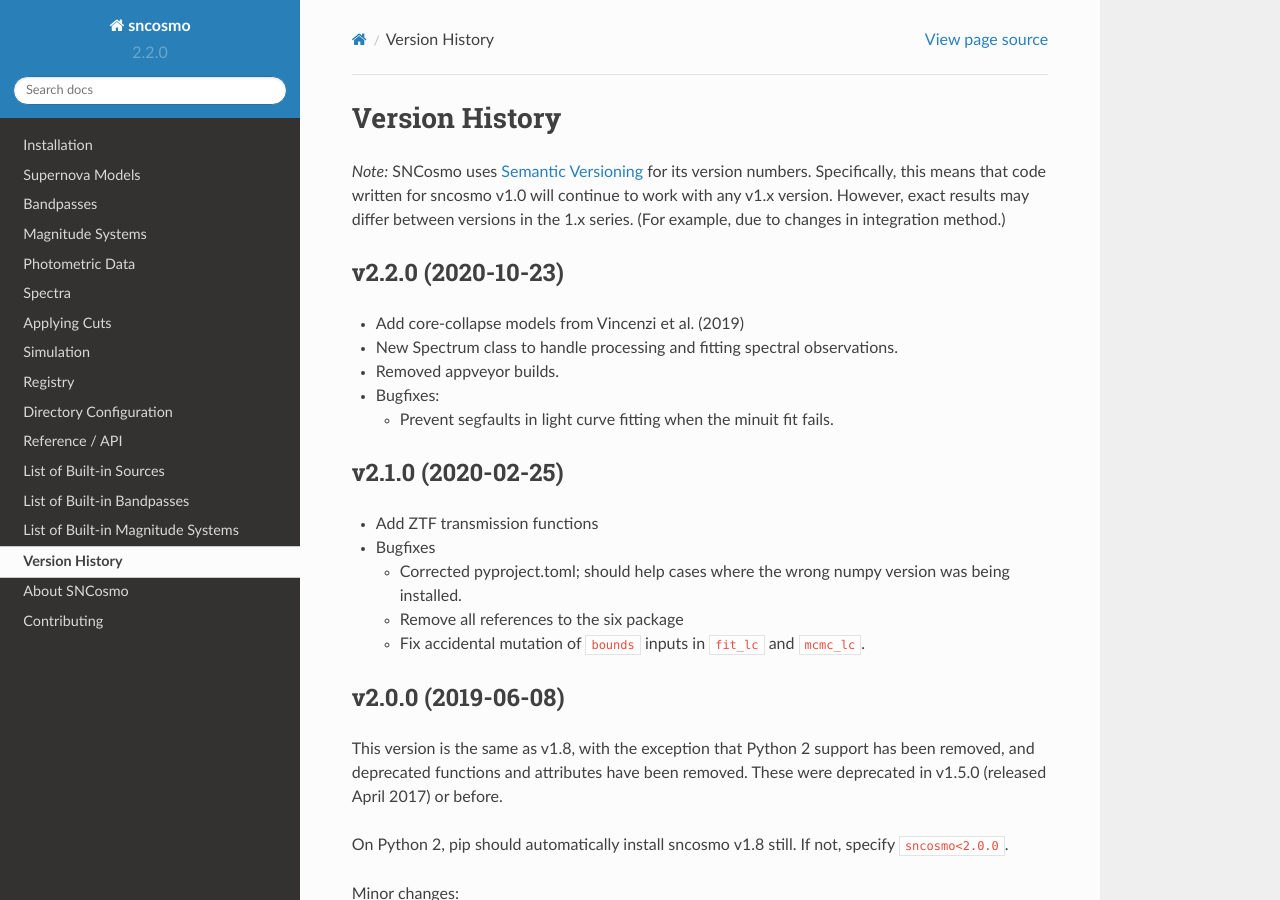
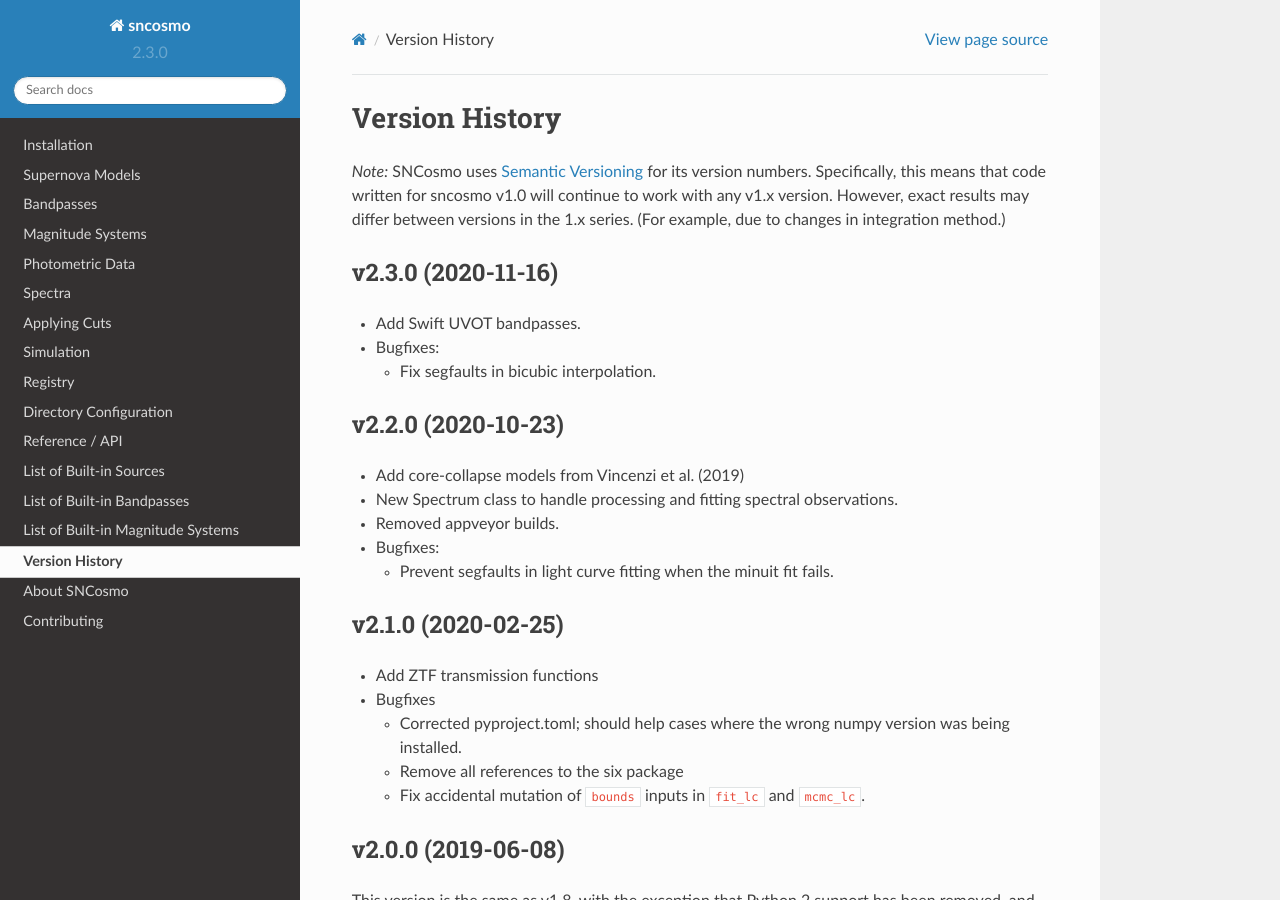
Before and after one commit to sncosmo/sncosmo, a Sphinx documentation site: the page built from docs/history.rst, in a window 1280 px wide and 900 px high. Built offline with Sphinx 7.4.7 and the Read the Docs theme 2.0.0, drawn with Linux system fonts in a browser that asks for light colours; pages that are not in the unit, such as notebooks, are missing from menus.

Commit message:
prep for v2.3.0 release

```diff
--- a/docs/history.rst
+++ b/docs/history.rst
@@ -7,6 +7,15 @@
 sncosmo v1.0 will continue to work with any v1.x version. However,
 exact results may differ between versions in the 1.x series. (For
 example, due to changes in integration method.)
+
+v2.3.0 (2020-11-16)
+===================
+
+- Add Swift UVOT bandpasses.
+
+- Bugfixes:
+
+  - Fix segfaults in bicubic interpolation.
 
 v2.2.0 (2020-10-23)
 ===================
--- a/sncosmo/__init__.py
+++ b/sncosmo/__init__.py
@@ -8,7 +8,7 @@
 from astropy.config import ConfigItem, ConfigNamespace
 from astropy.config.configuration import update_default_config
 
-__version__ = "2.2.0"
+__version__ = "2.3.0"
 
 
 def test(package=None, test_path=None, args=None, plugins=None,
```
